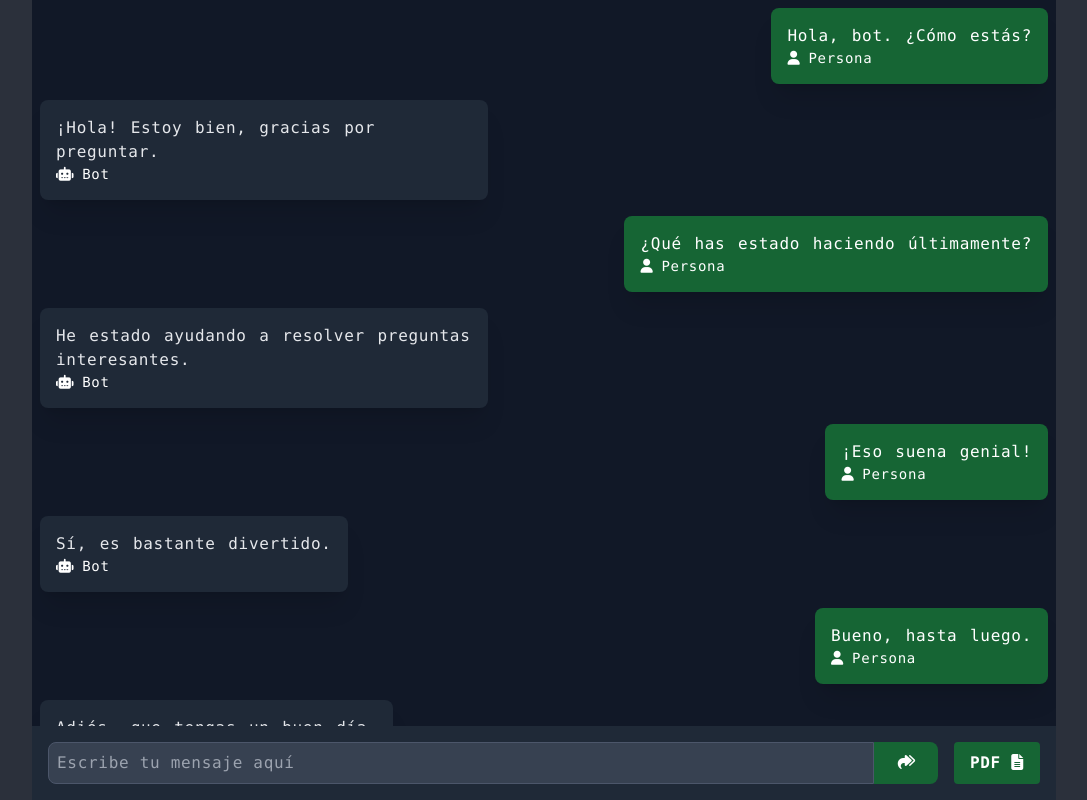
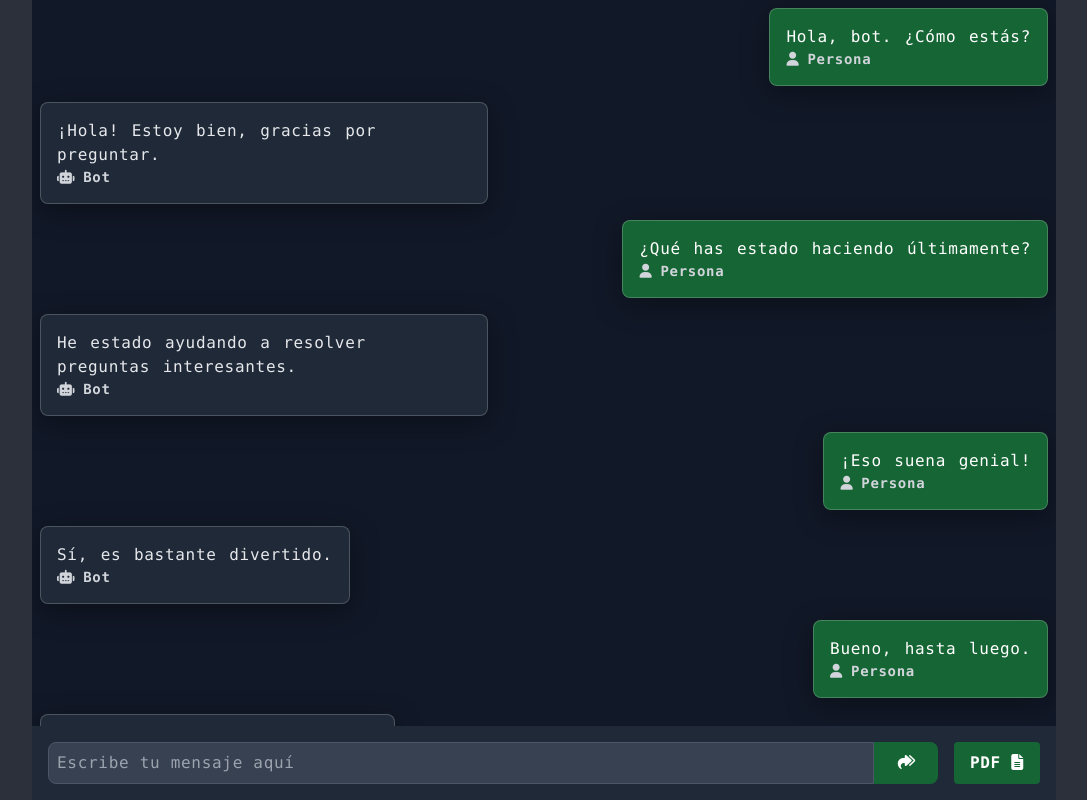
Before and after one commit to Github-ABRIL/NuxtFront, a Nuxt app in the folder nuxt-app/: page /ChatVA in a window 1280 px wide. Shown: the whole page, without its empty margins (96-1183 px from the left). Built offline with nearby package versions, Linux system fonts and the light colour scheme.

Commit message:
Animacion al enviar mensaje

```diff
--- a/nuxt-app/pages/ChatVA.vue
+++ b/nuxt-app/pages/ChatVA.vue
@@ -15,6 +15,7 @@
             'flex flex-row-reverse': message.sender === 'Persona',
             'flex flex-row': message.sender !== 'Persona',
           }"
+          :style="{ animation: 'fadeIn 0.5s ease-in-out' }"
         >
           <div
             :class="{
@@ -24,21 +25,29 @@
               'm-2 p-4 bg-gray-800 text-gray-200 rounded-lg max-w-md inline-block relative shadow-xl':
                 message.sender !== 'Persona',
             }"
+            :style="{ animation: 'scaleIn 0.5s ease-in-out' }"
           >
             <p class="message-content">{{ message.message }}</p>
+
             <div class="message-name text-sm text-white">
               <span v-if="message.sender === 'Bot'" class="flex items-center">
-                <i class="fa-solid fa-robot mr-2"></i>
-                {{ message.sender }}
+                <i class="fa-solid fa-robot mr-2 text-gray-300"></i>
+                <span class="font-bold text-gray-300">{{
+                  message.sender
+                }}</span>
               </span>
               <span
                 v-else-if="message.sender === 'Persona'"
                 class="flex items-center"
               >
-                <i class="fa-solid fa-user mr-2"></i>
+                <i class="fa-solid fa-user mr-2 text-gray-300"></i>
+                <span class="font-bold text-gray-300">{{
+                  message.sender
+                }}</span>
+              </span>
+              <span v-else>
                 {{ message.sender }}
               </span>
-              <span v-else>{{ message.sender }}</span>
             </div>
           </div>
         </div>
@@ -141,7 +150,7 @@ body {
 }
 
 ::-webkit-scrollbar {
-  width: 8px;
+  width: 6px;
 }
 
 ::-webkit-scrollbar-track {
@@ -153,7 +162,8 @@ body {
 }
 
 .message {
-  border-color: transparent;
+  border: 1px solid rgba(255, 255, 255, 0.2);
+  box-shadow: 0 7px 28px 0 rgba(0, 0, 0, 0.35);
 }
 
 .message-name {
@@ -167,4 +177,24 @@ input[type="text"] {
 #enviar i {
   transform: scaleX(-1);
 }
+
+@keyframes fadeIn {
+  0% {
+    opacity: 0;
+    transform: translateX(-10px);
+  }
+  100% {
+    opacity: 1;
+    transform: translateY(0);
+  }
+}
+
+@keyframes scaleIn {
+  0% {
+    transform: scale(0.1);
+  }
+  100% {
+    transform: scale(1);
+  }
+}
 </style>
```
